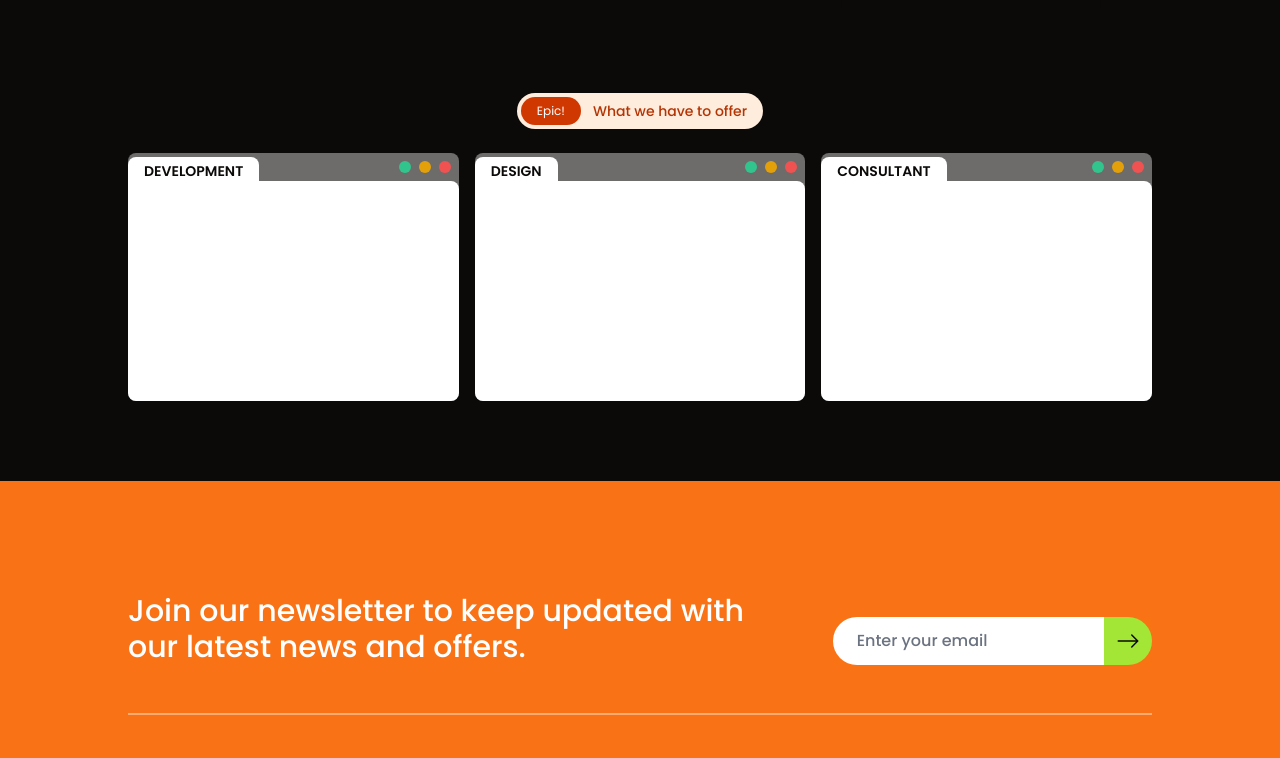
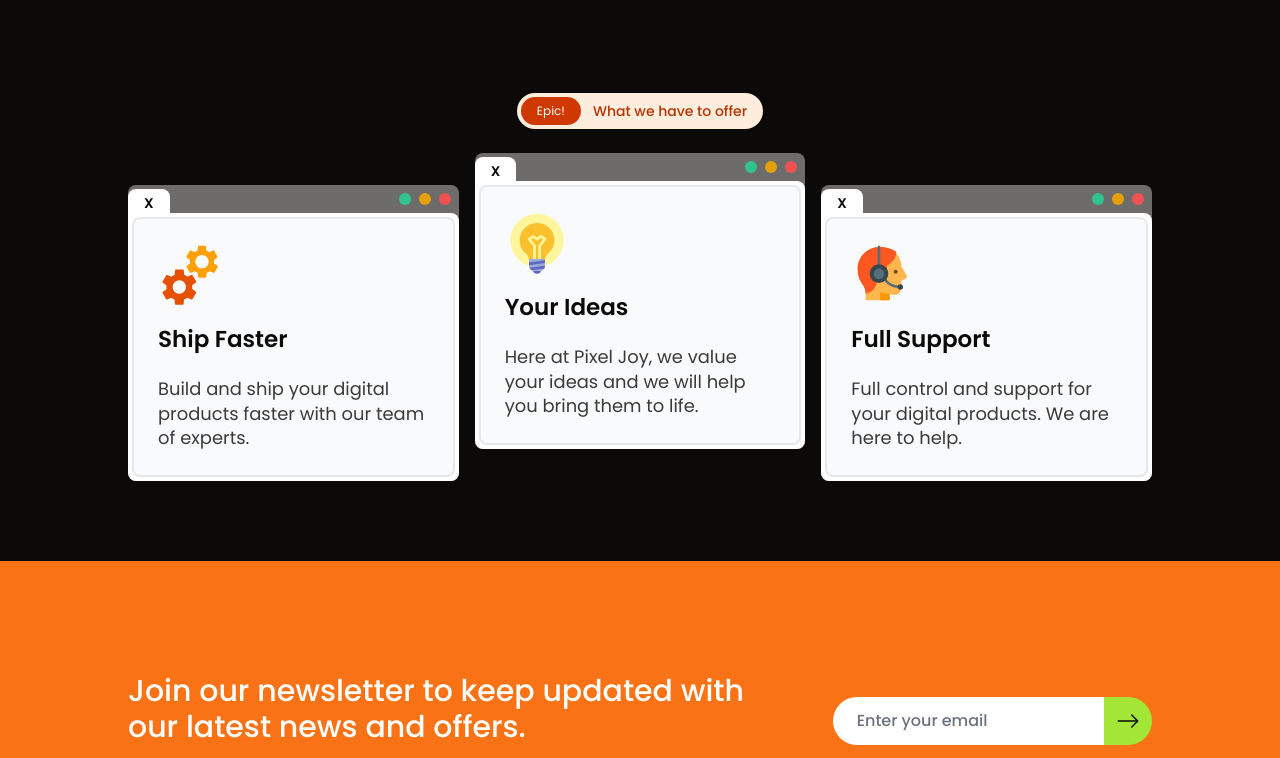
Before and after one commit to msafdev/pixel-joy, a Next.js app: page / in a window 1280 px wide. Shown: the part 531-1289 px from the top of the page. Built offline with nearby package versions, Linux system fonts and the light colour scheme; a web font is replaced by a local one.

Commit message:
[update] card design

```diff
--- a/app/page.tsx
+++ b/app/page.tsx
@@ -6,6 +6,7 @@ import { Poppins } from "next/font/google";
 
 // Icons
 import { FaArrowRight, FaAsterisk } from "react-icons/fa";
+import { FcCustomerSupport, FcIdea, FcServices } from "react-icons/fc";
 
 // Assets
 import { FaArrowRightLong } from "react-icons/fa6";
@@ -54,7 +55,7 @@ export default function Home() {
           <div className="flex items-center justify-center md:justify-start">
             <Link
               href="/"
-              className="border-b-2 pb-1 group flex items-end w-fit anim gap-x-3 text-primary-foreground"
+              className="border-b-2 pb-1 hover:pr-3 group flex items-end w-fit anim gap-x-3 text-primary-foreground anim"
             >
               <div className="text-base md:text-lg uppercase font-medium">
                 Learn More
@@ -83,7 +84,7 @@ export default function Home() {
             </div>
             <Link
               href="/"
-              className="border-b-2 pb-1 group flex items-end w-fit anim gap-x-3 text-primary-foreground"
+              className="border-b-2 pb-1 hover:pl-3 group flex items-end w-fit anim gap-x-3 text-primary-foreground anim"
             >
               <div className="text-sm md:text-base uppercase font-medium">
                 Our Team
@@ -91,7 +92,7 @@ export default function Home() {
             </Link>
           </div>
 
-          <div className="flex flex-col md:flex-row border-2 rounded-xl md:border-0 items-center w-full md:col-start-2 lg:col-start-3 md:col-span-3">
+          <div className="flex flex-col mx-auto max-w-[400px] md:max-w-none md:flex-row border-2 rounded-xl md:border-0 items-center w-full md:col-start-2 lg:col-start-3 md:col-span-3">
             <div className="flex flex-col gap-y-3 w-full p-3 rounded-t-[10px] bg-foreground hover:bg-background/40 hover:md:bg-foreground anim">
               <p className="text-sm text-center text-background md:text-base lg:text-lg font-light">
                 Unlimited design and development support for your business.
@@ -110,51 +111,81 @@ export default function Home() {
         </div>
       </section>
 
-      <section className="flex flex-col items-center w-full pad-x pb-4 md:pb-12 lg:pb-20 pt-0 h-auto gap-y-4 lg:gap-y-6">
+      <section className="flex flex-col items-center w-full pad-x pb-4 md:pb-20 lg:pb-28 pt-0 h-auto gap-y-4 lg:gap-y-6">
         <div className="flex w-full justify-center">
           <Badge head="Epic!" body="What we have to offer" />
         </div>
 
         {/* Cards */}
-        <div className="grid md:grid-cols-3 gap-4 w-full">
-          <div className="w-full h-auto aspect-[3/2] bg-background/40 rounded-lg flex flex-col">
+        <div className="grid xl:grid-cols-3 gap-4 w-full">
+          <div className="w-full max-w-[400px] lg:max-w-[600px] xl:max-w-none mx-auto h-fit xl:h-auto bg-background/40 rounded-lg flex flex-col xl:anim-slow xl:translate-y-8">
             <div className="flex justify-between items-center">
-              <CardBadge
-                text="Development"
-                className="translate-y-1 rounded-t-lg"
-              />
+              <CardBadge text="X" className="translate-y-1 rounded-t-lg" />
               <div className="flex gap-x-2 px-2">
                 <div className="w-3 h-3 bg-green-400 rounded-full" />
                 <div className="w-3 h-3 bg-yellow-400 rounded-full" />
                 <div className="w-3 h-3 bg-red-500 rounded-full" />
               </div>
             </div>
-            <div className="w-full h-full bg-background flex flex-col rounded-b-lg rounded-tr-lg"></div>
+            <div className="w-full h-full bg-background rounded-b-lg rounded-tr-lg p-1">
+              <div className="flex flex-col w-full h-full bg-gray-50 p-6 rounded-lg border-2 group">
+                <FcServices className="w-14 h-14 md:w-12 md:h-12 xl:w-16 xl:h-16 text-primary" />
+                <h1 className="flex flex-col text-2xl xl:text-[1.8vw] text-foreground font-semibold mt-3 xl:mt-4 w-fit xl:w-full anim group cursor-default">
+                  Ship Faster
+                  <div className="w-[calc(100%+24px)] xl:w-0 xl:group-hover:w-[calc(100%+48px)] mt-1 mb-4 h-[2px] -translate-x-6 bg-gray-200 anim" />
+                </h1>
+                <p className="text-base lg:text-lg xl:text-[1.4vw] 2xl:text-[1.3vw] xl:leading-snug text-foreground/80 w-full lg:w-2/3 xl:w-full xl:pl-0">
+                  Build and ship your digital products faster with our team of
+                  experts.
+                </p>
+              </div>
+            </div>
           </div>
-          <div className="w-full h-auto aspect-[3/2] bg-background/40 rounded-lg flex flex-col">
+          <div className="w-full max-w-[400px] lg:max-w-[600px] xl:max-w-none mx-auto h-fit xl:h-auto bg-background/40 rounded-lg flex flex-col xl:anim-slow">
             <div className="flex justify-between items-center">
-              <CardBadge text="Design" className="translate-y-1 rounded-t-lg" />
+              <CardBadge text="X" className="translate-y-1 rounded-t-lg" />
               <div className="flex gap-x-2 px-2">
                 <div className="w-3 h-3 bg-green-400 rounded-full" />
                 <div className="w-3 h-3 bg-yellow-400 rounded-full" />
                 <div className="w-3 h-3 bg-red-500 rounded-full" />
               </div>
             </div>
-            <div className="w-full h-full bg-background flex flex-col rounded-b-lg rounded-tr-lg"></div>
+            <div className="w-full h-full bg-background rounded-b-lg rounded-tr-lg p-1">
+              <div className="flex flex-col w-full h-full bg-gray-50 p-6 rounded-lg border-2 group">
+                <FcIdea className="w-14 h-14 md:w-12 md:h-12 xl:w-16 xl:h-16 text-primary" />
+                <h1 className="flex flex-col text-2xl xl:text-[1.8vw] text-foreground font-semibold mt-3 xl:mt-4 w-fit xl:w-full anim group cursor-default">
+                  Your Ideas
+                  <div className="w-[calc(100%+24px)] xl:w-0 group-hover:w-[calc(100%+24px)] xl:group-hover:w-[calc(100%+48px)] mt-1 mb-4 h-[2px] -translate-x-6 bg-gray-200 anim" />
+                </h1>
+                <p className="text-base lg:text-lg xl:text-[1.4vw] 2xl:text-[1.3vw] xl:leading-snug text-foreground/80 w-full lg:w-2/3 xl:w-full xl:pl-0">
+                  Here at Pixel Joy, we value your ideas and we will help you
+                  bring them to life.
+                </p>
+              </div>
+            </div>
           </div>
-          <div className="w-full h-auto aspect-[3/2] bg-background/40 rounded-lg flex flex-col">
+          <div className="w-full max-w-[400px] lg:max-w-[600px] xl:max-w-none mx-auto h-fit xl:h-auto bg-background/40 rounded-lg flex flex-col xl:anim-slow xl:translate-y-8">
             <div className="flex justify-between items-center">
-              <CardBadge
-                text="Consultant"
-                className="translate-y-1 rounded-t-lg"
-              />
+              <CardBadge text="X" className="translate-y-1 rounded-t-lg" />
               <div className="flex gap-x-2 px-2">
                 <div className="w-3 h-3 bg-green-400 rounded-full" />
                 <div className="w-3 h-3 bg-yellow-400 rounded-full" />
                 <div className="w-3 h-3 bg-red-500 rounded-full" />
               </div>
             </div>
-            <div className="w-full h-full bg-background flex flex-col rounded-b-lg rounded-tr-lg"></div>
+            <div className="w-full h-full bg-background rounded-b-lg rounded-tr-lg p-1">
+              <div className="flex flex-col w-full h-full bg-gray-50 p-6 rounded-lg border-2 group">
+                <FcCustomerSupport className="w-14 h-14 md:w-12 md:h-12 xl:w-16 xl:h-16 text-primary" />
+                <h1 className="flex flex-col text-2xl xl:text-[1.8vw] text-foreground font-semibold mt-3 xl:mt-4 w-fit xl:w-full anim group cursor-default">
+                  Full Support
+                  <div className="w-[calc(100%+24px)] xl:w-0 group-hover:w-[calc(100%+24px)] xl:group-hover:w-[calc(100%+48px)] mt-1 mb-4 h-[2px] -translate-x-6 bg-gray-200 anim" />
+                </h1>
+                <p className="text-base lg:text-lg xl:text-[1.4vw] 2xl:text-[1.3vw] xl:leading-snug text-foreground/80 w-full lg:w-2/3 xl:w-full xl:pl-0">
+                  Full control and support for your digital products. We are
+                  here to help.
+                </p>
+              </div>
+            </div>
           </div>
         </div>
       </section>
```
